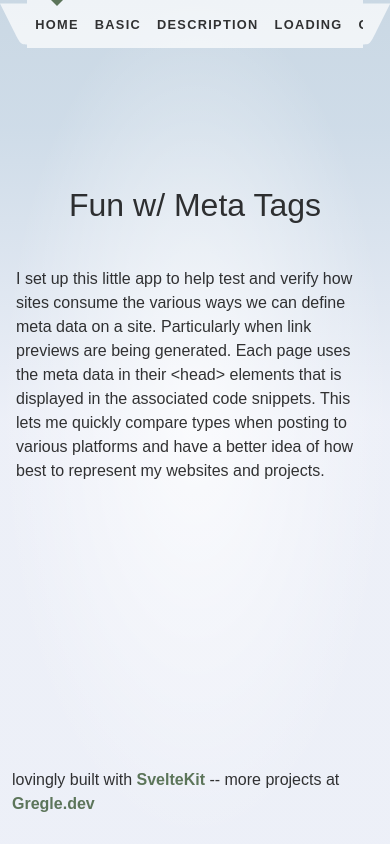
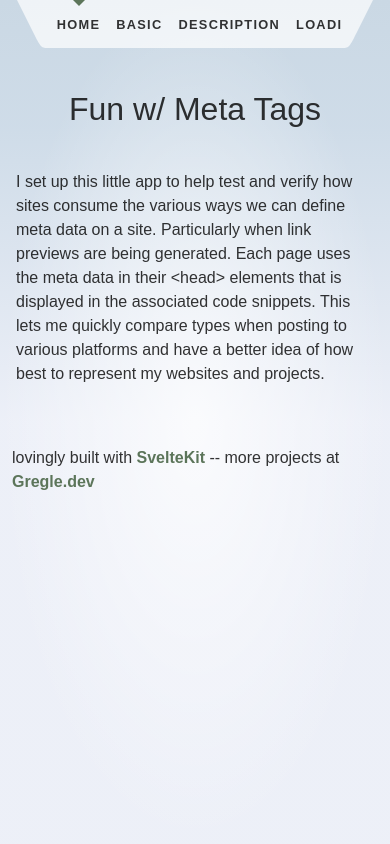
Before and after one commit to gregle/metatags, a SvelteKit app: page / in a window 390 px wide. Built offline with nearby package versions, Linux system fonts and the light colour scheme.

Commit message:
fixing mobile sizing

```diff
--- a/src/routes/+layout.svelte
+++ b/src/routes/+layout.svelte
@@ -28,9 +28,6 @@
 	}
 
 	main {
-		flex: 1;
-		display: flex;
-		flex-direction: column;
 		padding: 1rem;
 		width: 100%;
 		max-width: 64rem;
--- a/src/routes/Header.svelte
+++ b/src/routes/Header.svelte
@@ -56,13 +56,11 @@
 		margin: 0;
 		height: 3em;
 		display: flex;
-		/* justify-content: center; */
 		align-items: center;
 		list-style: none;
 		background: var(--background);
-		/* background-size: contain; */
 		overflow-x: auto;
-		max-width: 86%;
+		max-width: 75%;
 	}
 
 	li {
```
